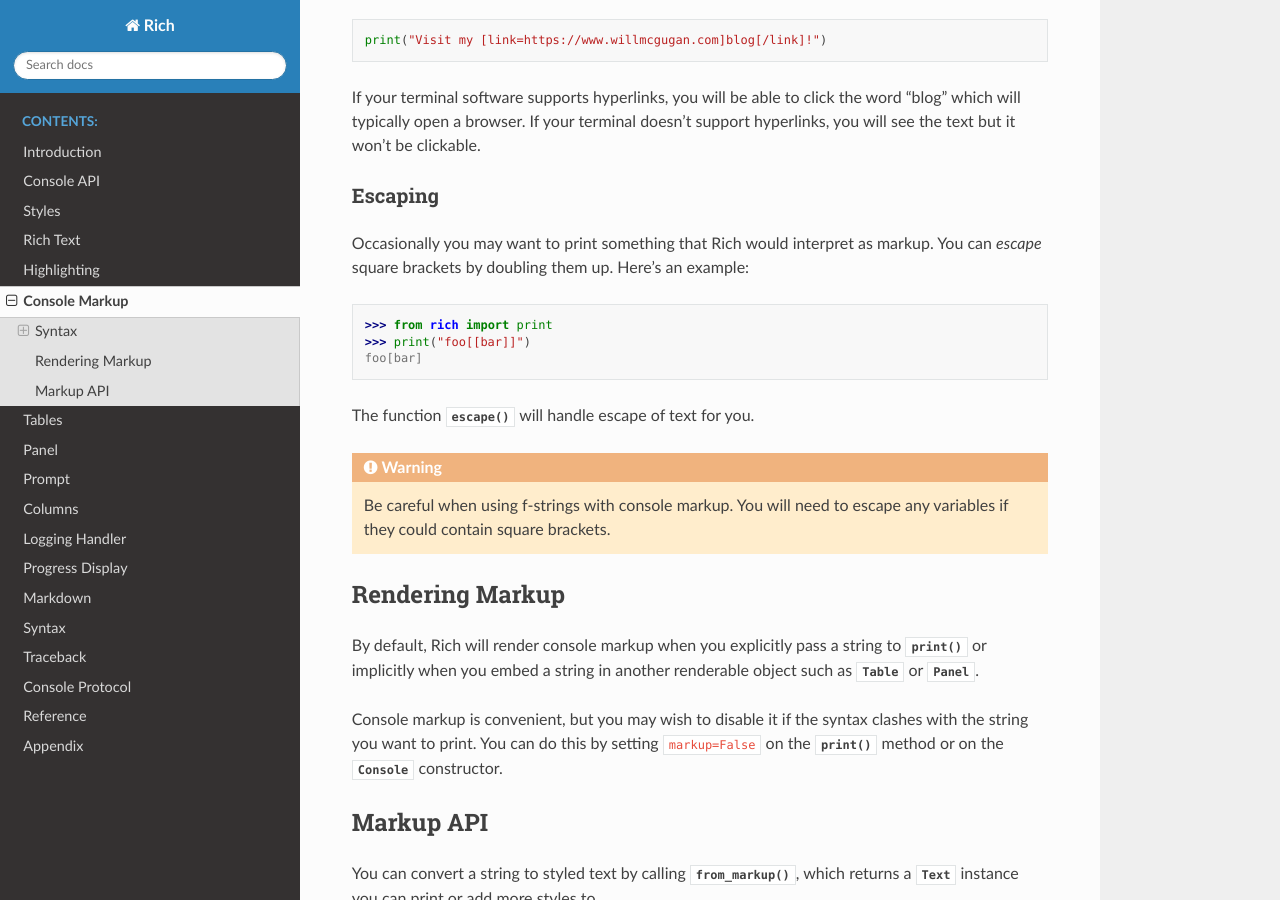
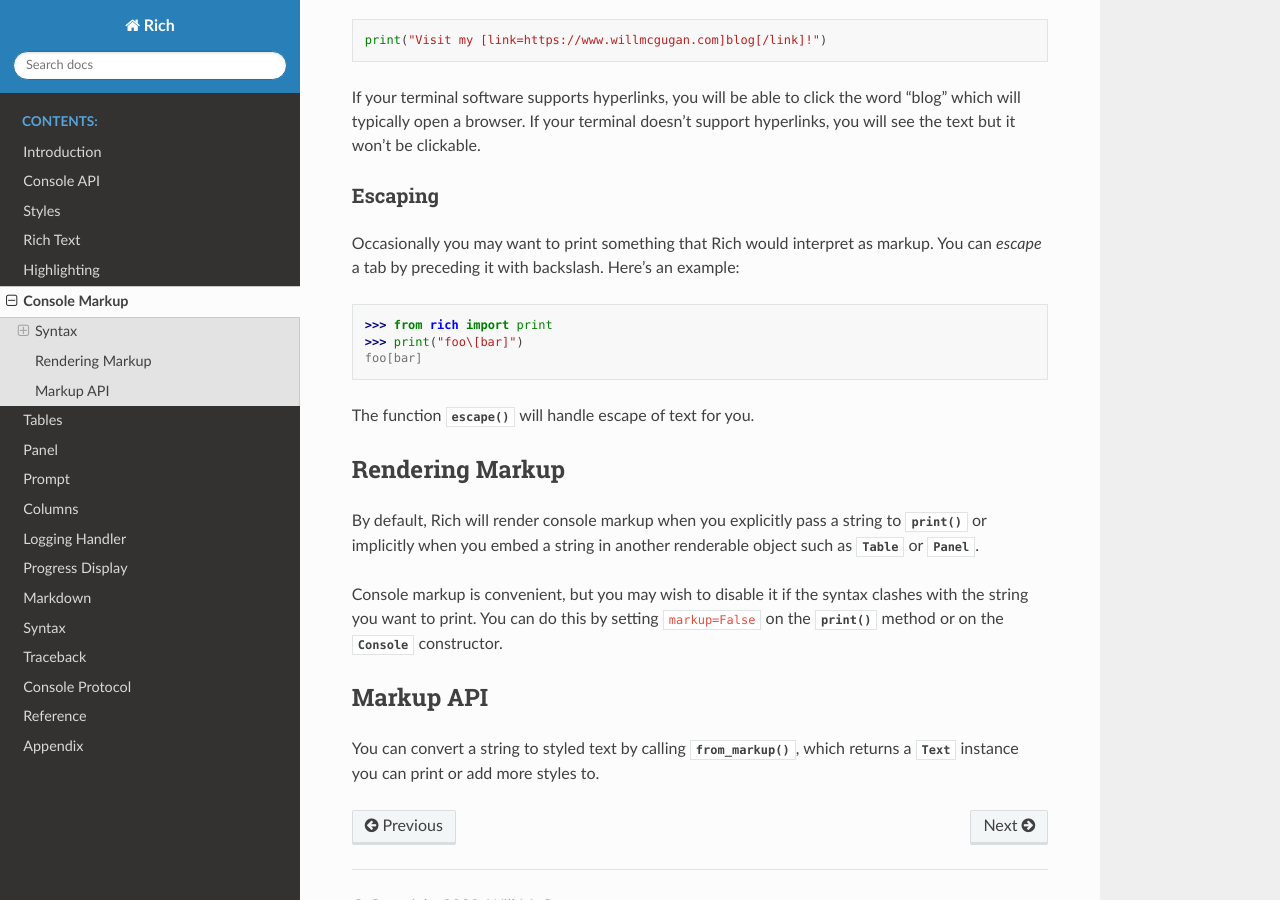
Before and after one commit to Textualize/rich, a Sphinx documentation site: the page built from docs/source/markup.rst, in a window 1280 px wide and 900 px high, scrolled down 875 px. Built offline with Sphinx 7.4.7 and the Read the Docs theme 2.0.0, drawn with Linux system fonts in a browser that asks for light colours.

Commit message:
markup syntax

```diff
--- a/docs/source/markup.rst
+++ b/docs/source/markup.rst
@@ -38,16 +38,13 @@
 Escaping
 ~~~~~~~~
 
-Occasionally you may want to print something that Rich would interpret as markup. You can *escape* square brackets by doubling them up. Here's an example::
+Occasionally you may want to print something that Rich would interpret as markup. You can *escape* a tab by preceding it with backslash. Here's an example::
 
     >>> from rich import print
-    >>> print("foo[[bar]]")
+    >>> print("foo\[bar]")
     foo[bar]
 
 The function :func:`~rich.markup.escape` will handle escape of text for you.
-
-.. warning::
-    Be careful when using f-strings with console markup. You will need to escape any variables if they could contain square brackets.
 
 Rendering Markup
 ----------------
--- a/docs/source/style.rst
+++ b/docs/source/style.rst
@@ -116,6 +116,10 @@
 
     console.print("[warning]The pod bay doors are locked[/warning]")
 
+
+.. note::
+    style names must be lower case, start with a letter, and only contain letters or the characters ``"."``, ``"-"``, ``"_"``.
+
 If you prefer you can write your styles in an external config file rather than in Python. Here's an example of the format::
 
     [styles]
```
Also changed, not shown: 2 other files.
